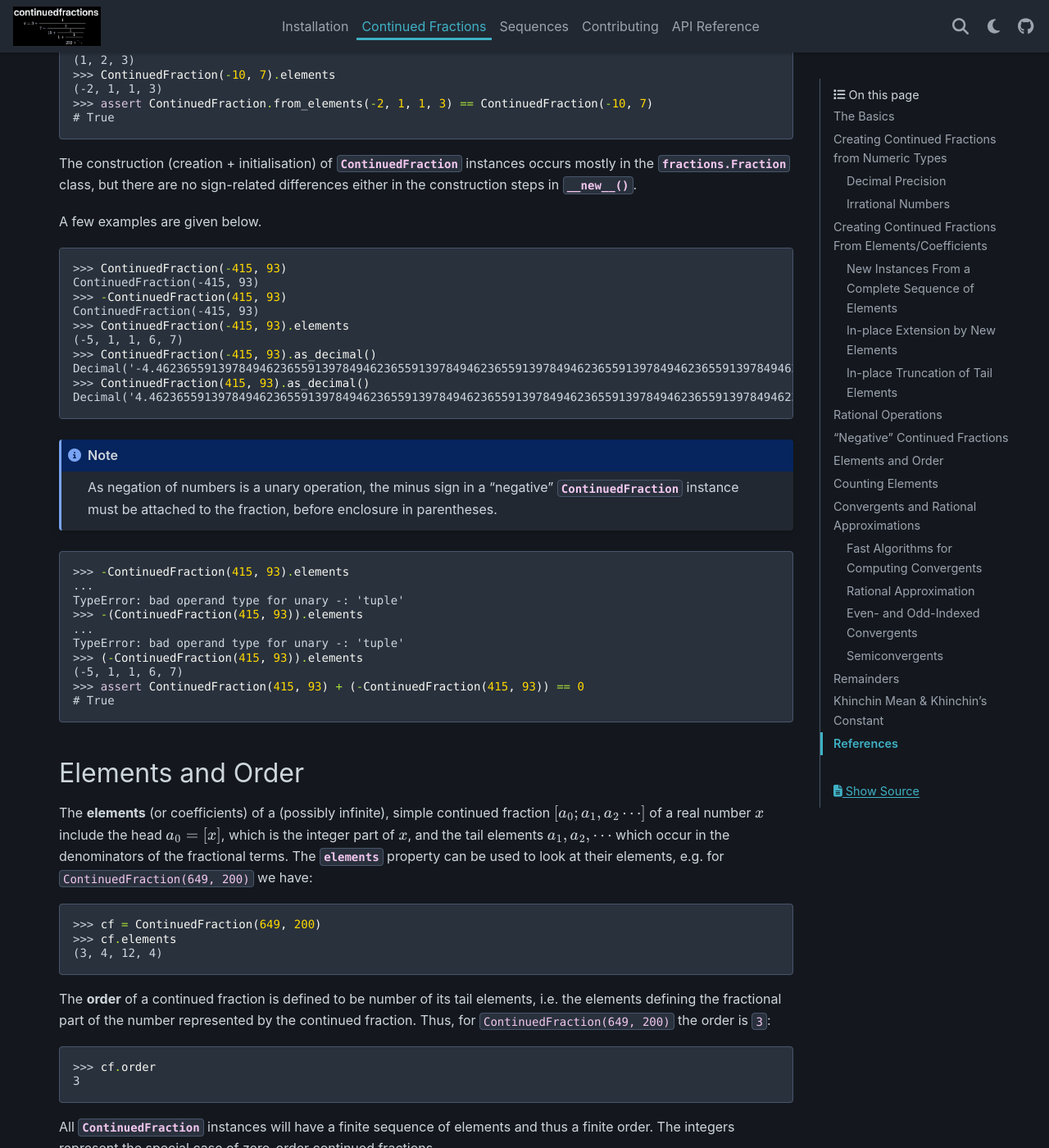
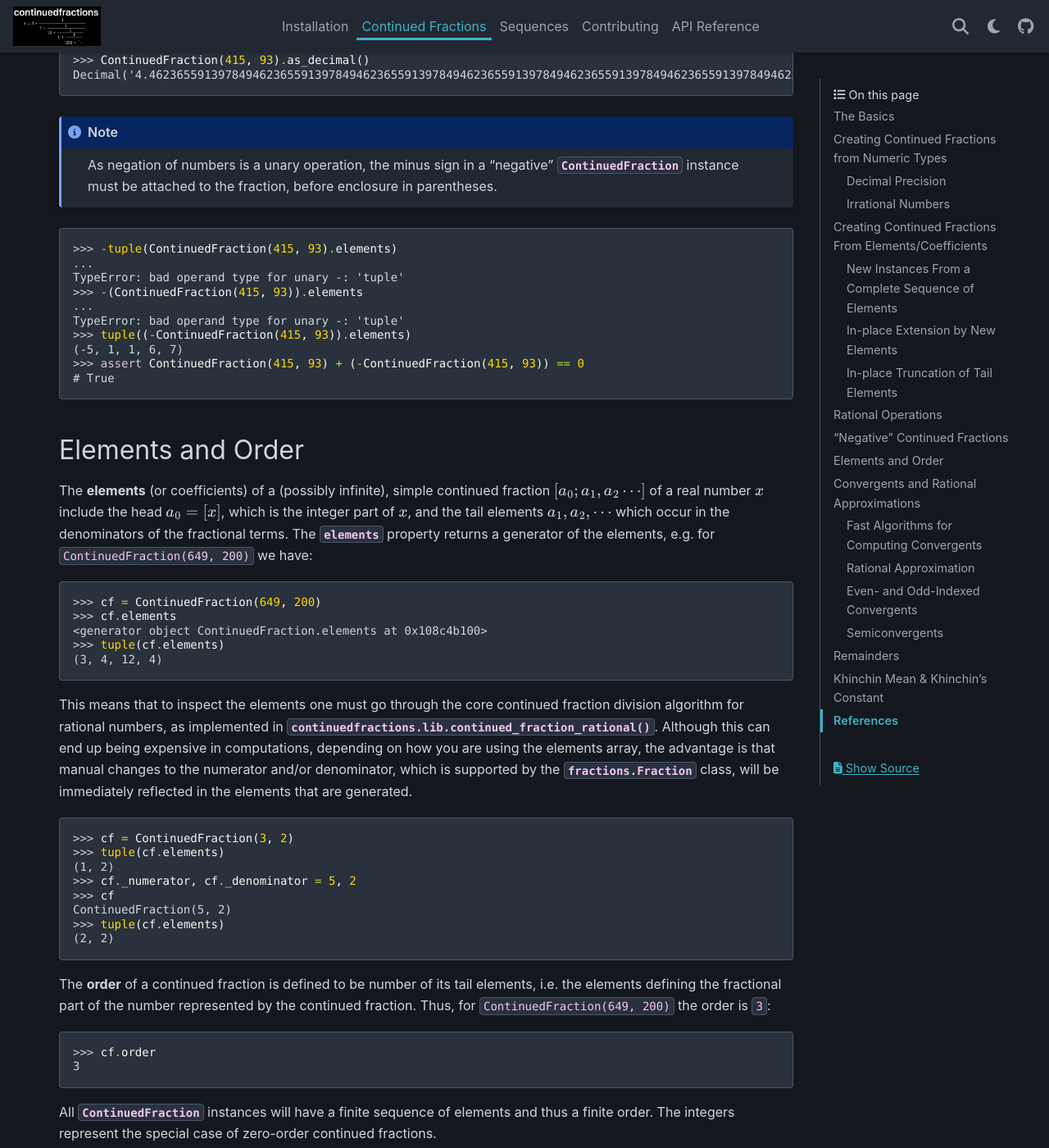
Before and after one commit to sr-murthy/continuedfractions, a Sphinx documentation site: the page built from docs/sources/continued-fractions.rst, in a window 1280 px wide and 1400 px high, scrolled down 12762 px. Shown: the whole window at 82% size. Built offline with Sphinx 7.4.7 and the PyData theme 0.15.4, drawn with Linux system fonts in a browser that asks for light colours; nearby versions of some CDN libraries; some of the changed text lies outside the part shown.

Commit message:
docs: update Sphinx docs

```diff
--- a/docs/sources/continued-fractions.rst
+++ b/docs/sources/continued-fractions.rst
@@ -77,26 +77,23 @@ The :py:class:`~continuedfractions.continuedfraction.ContinuedFraction` instance
 
    But passing a numeric literal such as ``649/200`` will result in an evaluation of the decimal integer division using `binary floating point division <https://docs.python.org/3/tutorial/floatingpoint.html>`_, thus producing a fractional approximation, in this case, ``ContinuedFraction(3653545197704315, 1125899906842624)``.
 
-The elements of ``ContinuedFraction(649, 200)`` can be obtained via the :py:attr:`~continuedfractions.continuedfraction.ContinuedFraction.elements` property, which returns a tuple of non-negative integers, and the order :math:`3` via the :py:attr:`~continuedfractions.continuedfraction.ContinuedFraction.order` property:
+.. note::
+
+   All Python shell excerpts below (and elsewhere) were run in a Python 3.11.11 environment.
+
+The elements of ``ContinuedFraction(649, 200)`` can be obtained via the :py:attr:`~continuedfractions.continuedfraction.ContinuedFraction.elements` property, which returns a **generator** of the elements. The order :math:`3` can be obtained via the :py:attr:`~continuedfractions.continuedfraction.ContinuedFraction.order` property:
 
 .. code:: python
 
    >>> cf = ContinuedFraction(649, 200)
-   >>> cf.elements
+   >>> tuple(cf.elements)
    (3, 4, 12, 4)
    >>> cf.order
    3
 
 For more details on the elements and order properties see :ref:`this <continued-fractions.elements-and-order>`.
 
-The float value of ``ContinuedFraction(649, 200)`` is available via the :py:meth:`~continuedfractions.continuedfraction.ContinuedFraction.as_float()` method, in this case, a value of :math:`3.245`.
-
-.. code:: python
-
-   >>> cf.as_float()
-   3.245
-
-A :py:class:`decimal.Decimal` value of ``ContinuedFraction(649, 200)`` is also available via the :py:meth:`~continuedfractions.continuedfraction.ContinuedFraction.as_decimal()` method.
+As a shortcut, the :py:class:`decimal.Decimal` value of ``ContinuedFraction(649, 200)`` can be obtained the :py:meth:`~continuedfractions.continuedfraction.ContinuedFraction.as_decimal()` method.
 
 .. code:: python
 
@@ -141,16 +138,16 @@ There are infinitely many rational and irrational numbers that cannot be represe
 
 Continued fractions for irrational numbers given directly as :py:class:`float` instances end up as fractional approximations, as they rely on converting :py:class:`decimal.Decimal` representations of the given :py:class:`float` value to a :py:class:`fractions.Fraction` instance. However, as described in the :ref:`next section <continued-fractions.from-elements>`, the :py:meth:`~continuedfractions.continuedfraction.ContinuedFraction.from_elements` method can be used to create :py:class:`~continuedfractions.continuedfraction.ContinuedFraction` instances with arbitrary sequences of elements, which can give much more accurate results.
 
-An example is given below for the irrational :math:`\sqrt{2}`, which is given by the infinite periodic continued fraction :math:`[1; 2, 2, 2, \ldots]`. We first begin by constructing the :py:class:`~continuedfractions.continuedfraction.ContinuedFraction` instance for :math:`\sqrt{2}` directly from a ``math.sqrt(2)`` value:
+An example is given below for the irrational :math:`\sqrt{2}`, which is given by the infinite periodic continued fraction :math:`[1; 2, 2, 2, \ldots]`, where the :py:class:`decimal.Decimal` precision has been set to `100`. We first begin by constructing the :py:class:`~continuedfractions.continuedfraction.ContinuedFraction` instance for :math:`\sqrt{2}` directly from a ``math.sqrt(2)`` value:
 
 .. code:: python
 
    >>> sqrt2 = ContinuedFraction(math.sqrt(2))
    >>> sqrt2
    ContinuedFraction(6369051672525773, 4503599627370496)
-   >>> sqrt2.elements
+   >>> tuple(sqrt2.elements)
    # -> (1, 2, 2, 2, 2, ... ,1, 1, 10, 2, ... ,1, 3, 1, 17, 12, 3, 2, 6, 1, 11, 2, 2)
-   >>> sqrt2.as_float()
+   >>> float(sqrt2)
    1.4142135623730951
    >>> sqrt2.as_decimal()
    Decimal('1.4142135623730951454746218587388284504413604736328125')
@@ -187,7 +184,7 @@ The :py:meth:`~continuedfractions.continuedfraction.ContinuedFraction.from_eleme
    >>> cf_negative_inverse = ContinuedFraction.from_elements(-1, 1, 2, 4, 12, 4)
    >>> cf_negative_inverse
    ContinuedFraction(-200, 649)
-   >>> cf_negative_inverse.elements
+   >>> tuple(cf_negative_inverse.elements)
    (-1, 1, 2, 4, 12, 4)
 
 The given sequence of elements can be arbitrarily long, subject to the limitations of the environment, system etc.
@@ -244,7 +241,7 @@ Some examples are given below.
    >>> cf.extend(5, 2)
    >>> cf
    ContinuedFraction(7457, 2298)
-   >>> cf.elements
+   >>> tuple(cf.elements)
    (3, 4, 12, 4, 5, 2)
    >>> assert cf == ContinuedFraction.from_elements(3, 4, 12, 4, 5, 2)
    # True
@@ -279,7 +276,7 @@ A :py:class:`ValueError` is raised if the tail elements provided are invalid, e.
       >>> cf.extend(1)
       >>> cf
       ContinuedFraction(649, 200)
-      >>> cf.elements
+      >>> tuple(cf.elements)
       (3, 4, 12, 4)
 
 .. _continued-fractions.inplace-truncation:
@@ -305,7 +302,7 @@ Some examples are given below.
    >>> cf.truncate(12, 4)
    >>> cf
    ContinuedFraction(13, 4)
-   >>> cf.elements
+   >>> tuple(cf.elements)
    (3, 4)
    >>> assert cf == ContinuedFraction.from_elements(3, 4)
    # True
@@ -328,20 +325,6 @@ A :py:class:`ValueError` is raised if the tail elements provided are invalid, e.
    ...
    ValueError: The elements/coefficients to be truncated from the tail must form a trailing segment of the existing tail.
 
-The :py:meth:`~continuedfractions.continuedfraction.ContinuedFraction.truncate` and :py:meth:`~continuedfractions.continuedfraction.ContinuedFraction.extend` methods will cancel each other out, if done correctly:
-
-.. code:: python
-
-   >>> cf = ContinuedFraction.from_elements(3, 4, 12, 4)
-   >>> cf
-   ContinuedFraction(649, 200)
-   >>> cf.extend(5, 2)
-   >>> cf
-   ContinuedFraction(7457, 2298)
-   >>> cf.truncate(5, 2)
-   >>> cf
-   ContinuedFraction(649, 200)
-
 .. _continued-fractions.rational-operations:
 
 Rational Operations
@@ -360,12 +343,12 @@ A few examples are given below of some key rational operations for the rational
    >>> cf = ContinuedFraction.from_elements(3, 4, 12, 4)
    >>> cf
    ContinuedFraction(649, 200)
-   >>> cf.elements
+   >>> tuple(cf.elements)
    (3, 4, 12, 4)
    >>> cf_inverse = ContinuedFraction.from_elements(0, 3, 4, 12, 4)
    >>> cf_inverse
    ContinuedFraction(200, 649)
-   >>> cf_inverse.elements
+   >>> tuple(cf_inverse.elements)
    (0, 3, 4, 12, 4)
    >>> assert cf_inverse == 1/cf
    # True
@@ -374,7 +357,7 @@ A few examples are given below of some key rational operations for the rational
    >>> cf_negative_inverse = ContinuedFraction.from_elements(-1, 1, 2, 4, 12, 4)
    >>> cf_negative_inverse
    ContinuedFraction(-200, 649)
-   >>> cf_negative_inverse.elements
+   >>> tuple(cf_negative_inverse.elements)
    (-1, 1, 2, 4, 12, 4)
    >>> assert cf_negative_inverse == -1/cf
    # True
@@ -383,7 +366,7 @@ A few examples are given below of some key rational operations for the rational
    # True
    >>> cf ** 2
    ContinuedFraction(421201, 40000)
-   >>> (cf ** 2).elements
+   >>> tuple((cf ** 2).elements)
    (10, 1, 1, 7, 1, 4, 1, 3, 5, 1, 7, 2)
    >>> assert ContinuedFraction.from_elements(10, 1, 1, 7, 1, 4, 1, 3, 5, 1, 7, 2) == cf ** 2
    # True
@@ -400,19 +383,14 @@ Rational operations for :py:class:`~continuedfractions.continuedfraction.Continu
    >>> id(cf), id(-cf)
    (4603182592, 4599771072)
 
-There is no support for binary operations involving :py:class:`decimal.Decimal`:
+There is no support for binary operations involving :py:class:`decimal.Decimal`, :py:class:`complex`:
 
 .. code:: python
 
    >>> ContinuedFraction('1.5') + Decimal('0.5')
-   TypeError: unsupported operand type(s) for +: 'decimal.Decimal' and 'Fraction'
-
-For any other numeric type, such as :py:class:`complex`, if the operation is defined the result is not a :py:class:`~continuedfractions.continuedfraction.ContinuedFraction` instance:
-
-.. code:: python
-
-   >>> complex(1, 2) + ContinuedFraction(3, 2)
-   (2.5+2j)
+   TypeError: argument should be a string or a Rational instance
+   >>> ContinuedFraction(3, 2) + complex(1, 2)
+   TypeError: argument should be a string or a Rational instance
 
 The full set of rational operations can be viewed directly in the `class source <https://github.com/sr-murthy/continuedfractions/blob/main/src/continuedfractions/continuedfraction.py>`_ or the :doc:`API reference <continuedfractions/continuedfraction>`.
 
@@ -489,15 +467,15 @@ The negation relations above can be illustrated with :py:class:`~continuedfracti
 
 .. code:: python
 
-   >>> ContinuedFraction(2, 3).elements
+   >>> tuple(ContinuedFraction(2, 3).elements)
    (0, 1, 2)
-   >>> ContinuedFraction(-2, 3).elements
+   >>> tuple(ContinuedFraction(-2, 3).elements)
    (-1, 3)
    >>> assert ContinuedFraction.from_elements(-1, 3) == ContinuedFraction(-2, 3)
    # True
-   >>> ContinuedFraction(1, 2).elements
+   >>> tuple(ContinuedFraction(1, 2).elements)
    (0, 2)
-   >>> ContinuedFraction(-1, 2).elements
+   >>> tuple(ContinuedFraction(-1, 2).elements)
    (-1, 2)
    >>> assert ContinuedFraction.from_elements(-1, 2) == ContinuedFraction.from_elements(-1, 1, 1) == ContinuedFraction(-1, 2)
    # True
@@ -506,22 +484,22 @@ and also fractions :math:`\frac{a}{b}` where :math:`|a| > |b|`:
 
 .. code:: python
 
-   >>> ContinuedFraction(17, 10).elements
+   >>> tuple(ContinuedFraction(17, 10).elements)
    (1, 1, 2, 3)
-   >>> ContinuedFraction(-17, 10).elements
+   >>> tuple(ContinuedFraction(-17, 10).elements)
    (-2, 3, 3)
    >>> assert ContinuedFraction.from_elements(-2, 3, 3) == ContinuedFraction(-17, 10)
    # True
-   >>> ContinuedFraction(10, 7).elements
+   >>> tuple(ContinuedFraction(10, 7).elements)
    (1, 2, 3)
-   >>> ContinuedFraction(-10, 7).elements
+   >>> tuple(ContinuedFraction(-10, 7).elements)
    (-2, 1, 1, 3)
    >>> assert ContinuedFraction.from_elements(-2, 1, 1, 3) == ContinuedFraction(-10, 7)
    # True
 
 The construction (creation + initialisation) of :py:class:`~continuedfractions.continuedfraction.ContinuedFraction` instances occurs mostly in the :py:class:`fractions.Fraction` class, but there are no sign-related differences either in the construction steps in :py:meth:`~continuedfractions.continuedfraction.ContinuedFraction.__new__`.
 
-A few examples are given below.
+A few examples are given below (those involving :py:class:`decimal.Decimal` have precision set to `100`)
 
 .. code:: python
 
@@ -529,7 +507,7 @@ A few examples are given below.
    ContinuedFraction(-415, 93)
    >>> -ContinuedFraction(415, 93)
    ContinuedFraction(-415, 93)
-   >>> ContinuedFraction(-415, 93).elements
+   >>> tuple(ContinuedFraction(-415, 93).elements)
    (-5, 1, 1, 6, 7)
    >>> ContinuedFraction(-415, 93).as_decimal()
    Decimal('-4.462365591397849462365591397849462365591397849462365591397849462365591397849462365591397849462365591')
@@ -542,13 +520,13 @@ A few examples are given below.
 
 .. code:: python
 
-   >>> -ContinuedFraction(415, 93).elements
+   >>> -tuple(ContinuedFraction(415, 93).elements)
    ...
    TypeError: bad operand type for unary -: 'tuple'
    >>> -(ContinuedFraction(415, 93)).elements
    ...
    TypeError: bad operand type for unary -: 'tuple'
-   >>> (-ContinuedFraction(415, 93)).elements
+   >>> tuple((-ContinuedFraction(415, 93)).elements)
    (-5, 1, 1, 6, 7)
    >>> assert ContinuedFraction(415, 93) + (-ContinuedFraction(415, 93)) == 0
    # True
@@ -558,13 +536,28 @@ A few examples are given below.
 Elements and Order
 ==================
 
-The **elements** (or coefficients) of a (possibly infinite), simple continued fraction :math:`[a_0;a_1,a_2\cdots]` of a real number :math:`x` include the head :math:`a_0 = [x]`, which is the integer part of :math:`x`, and the tail elements :math:`a_1,a_2,\cdots` which occur in the denominators of the fractional terms. The :py:attr:`~continuedfractions.continuedfraction.ContinuedFraction.elements` property can be used to look at their elements, e.g. for ``ContinuedFraction(649, 200)`` we have:
+The **elements** (or coefficients) of a (possibly infinite), simple continued fraction :math:`[a_0;a_1,a_2\cdots]` of a real number :math:`x` include the head :math:`a_0 = [x]`, which is the integer part of :math:`x`, and the tail elements :math:`a_1,a_2,\cdots` which occur in the denominators of the fractional terms. The :py:attr:`~continuedfractions.continuedfraction.ContinuedFraction.elements` property returns a generator of the elements, e.g. for ``ContinuedFraction(649, 200)`` we have:
 
 .. code:: python
 
    >>> cf = ContinuedFraction(649, 200)
    >>> cf.elements
+   <generator object ContinuedFraction.elements at 0x108c4b100>
+   >>> tuple(cf.elements)
    (3, 4, 12, 4)
+
+This means that to inspect the elements one must go through the core continued fraction division algorithm for rational numbers, as implemented in :py:func:`continuedfractions.lib.continued_fraction_rational`. Although this can end up being expensive in computations, depending on how you are using the elements array, the advantage is that manual changes to the numerator and/or denominator, which is supported by the :py:class:`fractions.Fraction` class, will be immediately reflected in the elements that are generated.
+
+.. code:: python
+
+   >>> cf = ContinuedFraction(3, 2)
+   >>> tuple(cf.elements)
+   (1, 2)
+   >>> cf._numerator, cf._denominator = 5, 2
+   >>> cf
+   ContinuedFraction(5, 2)
+   >>> tuple(cf.elements)
+   (2, 2)
 
 The **order** of a continued fraction is defined to be number of its tail elements, i.e. the elements defining the fractional part of the number represented by the continued fraction. Thus, for ``ContinuedFraction(649, 200)`` the order is ``3``:
 
@@ -585,21 +578,16 @@ The elements and orders of :py:class:`~continuedfractions.continuedfraction.Cont
 
 .. code:: python
 
-   >>> ContinuedFraction(415, 93).elements
+   >>> tuple(ContinuedFraction(415, 93).elements)
    (4, 2, 6, 7)
    >>> ContinuedFraction(649, 200) + ContinuedFraction(415, 93)
    ContinuedFraction(143357, 18600)
-   >>> (ContinuedFraction(649, 200) + ContinuedFraction(415, 93)).elements
+   >>> tuple((ContinuedFraction(649, 200) + ContinuedFraction(415, 93)).elements)
    (7, 1, 2, 2, 2, 1, 1, 11, 1, 2, 12)
    >>> (ContinuedFraction(649, 200) + ContinuedFraction(415, 93)).order
    10
 
-.. _continued-fractions.counting-elements:
-
-Counting Elements
-=================
-
-A :py:attr:`~continuedfractions.continuedfraction.ContinuedFraction.counter` property is available to keep counts of elements:
+For convenience a :py:attr:`~continuedfractions.continuedfraction.ContinuedFraction.counter` property is also available to keep counts of elements:
 
 .. code:: python
 
@@ -616,28 +604,13 @@ The counter is effectively refreshed on each access, so that the effects of any
    >>> cf.extend(1, 2, 3)
    >>> cf
    ContinuedFraction(7603, 2343)
+   >>> cf.counter
    Counter({3: 2, 4: 2, 12: 1, 1: 1, 2: 1})
    >>> cf.truncate(1, 2, 3)
    >>> cf
    ContinuedFraction(649, 200)
    >>> cf.counter
    Counter({4: 2, 3: 1, 12: 1})
-
-The :py:attr:`~continuedfractions.continuedfraction.ContinuedFraction.counter` property makes it possible to look for patterns in how elements change when performing rational operations with continued fractions, in a convenient way:
-
-.. code:: python
-
-   >>> cf2 = ContinuedFraction(415, 93)
-   >>> cf2.counter
-   Counter({4: 1, 2: 1, 6: 1, 7: 1})
-   >>> (cf + cf2).counter
-   Counter({1: 4, 2: 4, 7: 1, 11: 1, 12: 1})
-   >>>  (cf - cf2).counter
-   Counter({1: 6, -2: 1, 3: 1, 72: 1, 10: 1})
-   >>> (cf1 / cf2).counter
-   Counter({1: 8, 2: 2, 0: 1, 102: 1, 6: 1})
-   >>> (cf1 * cf2).counter
-   Counter({5: 2, 14: 1, 2: 1, 12: 1, 4: 1, 1: 1})
 
 .. _continued-fractions.convergents-and-rational-approximations:
 
@@ -738,6 +711,7 @@ Convergents have this property: we can illustrate this with a little example usi
    >>> cf = ContinuedFraction(-415, 93)
    >>> cf.convergent(3)
    ContinuedFraction(-58, 13)
+   # ``Decimal`` precision set to 28 digits (default)
    >>> cf.convergent(3).as_decimal()
    Decimal('-4.461538461538461538461538462')
    >>> abs(cf - cf.convergent(3))
@@ -773,7 +747,7 @@ written more compactly as :math:`[1; \bar{2}]`, where :math:`\bar{2}` represents
 
    # 2nd convergent of sqrt(2)
    >>> ContinuedFraction.from_elements(1, 2, 2)
-   ContinuedFraction(7, 2)
+   ContinuedFraction(7, 5)
    >>> ContinuedFraction.from_elements(1, 2, 2).as_decimal()
    >>> Decimal('1.4')
 
@@ -800,7 +774,7 @@ If we use the 100th convergent (with :math:`101` elements consisting of the inte
    # Create a `ContinuedFraction` from the sequence 1, 2, 2, 2, ..., 2, with one hundred 2s in the tail
    >>> sqrt2_100 = ContinuedFraction.from_elements(1, *[2] * 100)
    ContinuedFraction(228725309250740208744750893347264645481, 161733217200188571081311986634082331709)
-   >>> sqrt2_100.elements
+   >>> tuple(sqrt2_100.elements)
    # -> (1, 2, 2, 2, ..., 2) where there are `100` 2s after the `1`
    >>> sqrt2_100.as_decimal()
    Decimal('1.414213562373095048801688724')
@@ -911,7 +885,7 @@ A few examples are given below for the continued fraction :math:`[-5; 1, 1, 6, 7
 .. code:: python
 
    >>> cf = ContinuedFraction(-415, 93)
-   >>> cf.elements
+   >>> tuple(cf.elements)
    (-5, 1, 1, 6, 7)
    >>> dict(cf.convergents)
    {0: ContinuedFraction(-5, 1), 1: ContinuedFraction(-4, 1), 2: ContinuedFraction(-9, 2), 3: ContinuedFraction(-58, 13), 4: ContinuedFraction(-415, 93)}
@@ -957,7 +931,7 @@ This can be illustrated again using the continued fraction for :math:`-\frac{415
 .. code:: python
 
    >>> cf = ContinuedFraction(-415, 93)
-   >>> cf.elements
+   >>> tuple(cf.elements)
    (-5, 1, 1, 6, 7)
    >>> dict(cf.convergents)
    {0: ContinuedFraction(-5, 1), 1: ContinuedFraction(-4, 1), 2: ContinuedFraction(-9, 2), 3: ContinuedFraction(-58, 13), 4: ContinuedFraction(-415, 93)}
@@ -999,6 +973,7 @@ If :math:`[a_0; a_1,\ldots]` is of finite order :math:`n` then :math:`R_k` is of
 
 .. code:: python
 
+   >>> cf = ContinuedFraction(649, 200)
    >>> cf.remainder(0), cf.remainder(1), cf.remainder(2), cf.remainder(3)
    (ContinuedFraction(649, 200), ContinuedFraction(200, 49), ContinuedFraction(49, 4), ContinuedFraction(4, 1))
 
@@ -1058,15 +1033,15 @@ The :py:class:`~continuedfractions.continuedfraction.ContinuedFraction` class pr
 
 .. code:: python
 
-   >>> ContinuedFraction(649, 200).elements
+   >>> tuple(ContinuedFraction(649, 200).elements)
    (3, 4, 12, 4)
    >>> ContinuedFraction(649, 200).khinchin_mean
    Decimal('5.76899828122963409526846589869819581508636474609375')
-   >>> ContinuedFraction(415, 93).elements
+   >>> tuple(ContinuedFraction(415, 93).elements)
    (4, 2, 6, 7)
    >>> ContinuedFraction(415, 93).khinchin_mean
    Decimal('4.37951913988788898990378584130667150020599365234375')
-   >>> (ContinuedFraction(649, 200) + ContinuedFraction(415, 93)).elements
+   >>> tuple((ContinuedFraction(649, 200) + ContinuedFraction(415, 93)).elements)
    (7, 1, 2, 2, 2, 1, 1, 11, 1, 2, 12)
    >>> (ContinuedFraction(649, 200) + ContinuedFraction(415, 93)).khinchin_mean
    Decimal('2.15015313349074244086978069390170276165008544921875')
```
Also changed, not shown: other parts of docs/sources/continued-fractions.rst (+4 -4 lines), 1 other file.
